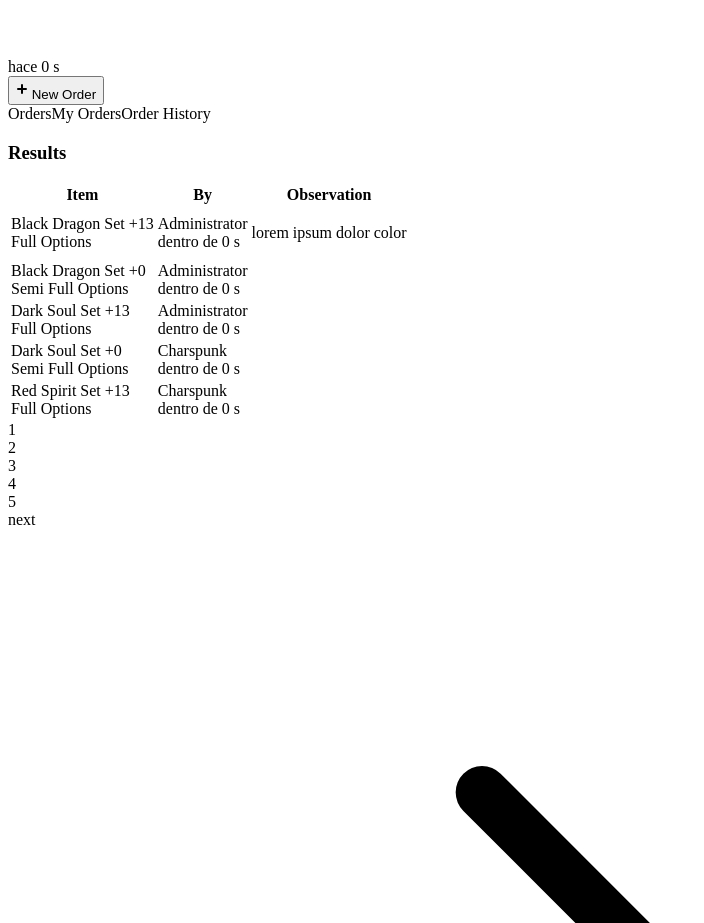
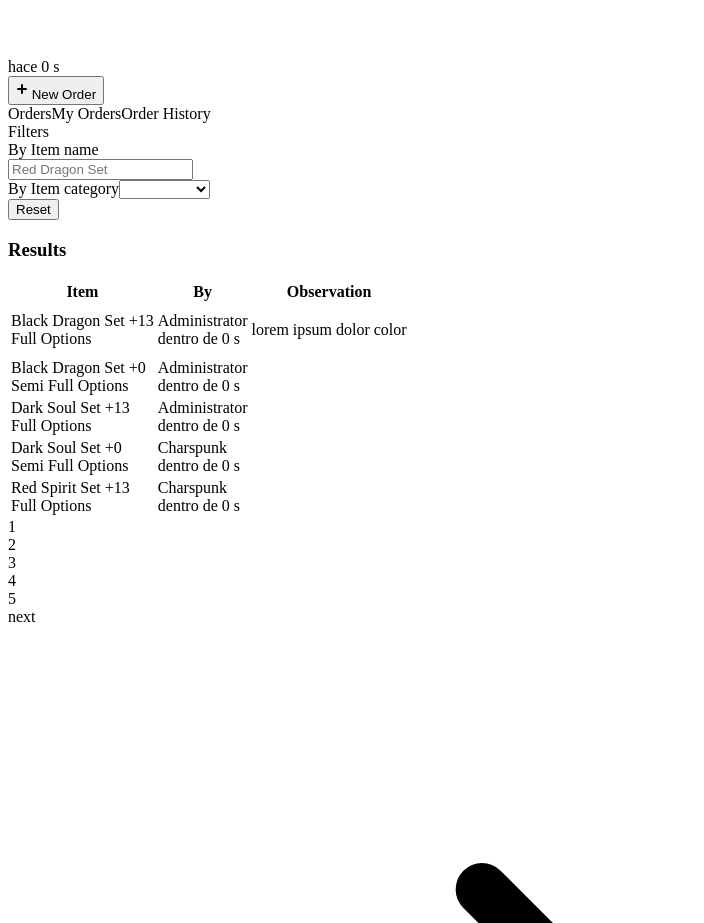
Before and after one commit to carlosbecerradev/mu-guild-business-demo, a Vue app: page /mu-server/1 in a window 1280 px wide. Shown: the part 5460-6383 px from the top of the page, without its empty margins (0-704 px from the left). Built offline with nearby package versions, Linux system fonts and the light colour scheme; the HTML template or start-up script is replaced by a standard one.

Commit message:
:rocket: components (MUServerOrders): Se implementó el filtro de pedidos.

```diff
--- a/src/components/mu-server/MUServerOrders.vue
+++ b/src/components/mu-server/MUServerOrders.vue
@@ -1,5 +1,13 @@
 <template>
   <div class="mu-server-orders">
+    <section class="max-w-7xl mx-auto px-2 sm:px-6 lg:px-8">
+      <span class="sr-only">Filters</span>
+      <order-filters
+        :orders="getMUServerOrders"
+        @page:data="updateData"
+        @page:update="updatePage"
+      ></order-filters>
+    </section>
     <section class="max-w-7xl mx-auto px-2 sm:px-6 lg:px-8 pt-2">
       <h3
         class="sr-only inline-block mb-2 text-sm leading-6 font-medium text-indigo-600 text-left py-1"
@@ -89,6 +97,7 @@
 import { mapActions, mapGetters } from "vuex";
 import useTimeAgo from "@/helpers/time_ago";
 import Pagination from "../complements/Pagination.vue";
+import OrderFilters from "../complements/OrderFilters";
 
 export default {
   data() {
@@ -99,7 +108,7 @@ export default {
       page: [],
     };
   },
-  components: { Pagination },
+  components: { Pagination, OrderFilters },
   computed: {
     ...mapGetters(["getMUServerOrders"]),
   },
```
